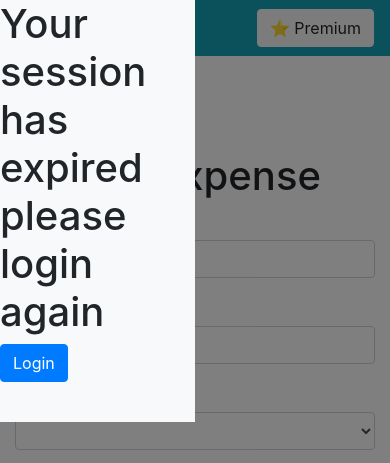
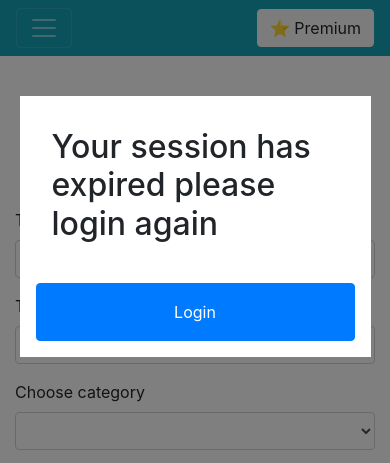
Before and after one commit to shubham-369/expenseApp, a website: page public/index.html in a window 390 px wide. Shown: the top 463 px of the page. Drawn offline with nearby package versions, Linux system fonts and the light colour scheme; no server answers.

Commit message:
login ui fix

```diff
--- a/public/css/expense.css
+++ b/public/css/expense.css
@@ -52,6 +52,23 @@
 .overlay-open{
     overflow: hidden;
 }
+.overlay div{
+    width: 30%;
+    background: white;
+    display: flex;
+    flex-direction: column;
+    gap: 1rem;
+    padding: 1rem;
+    margin: 6rem auto;
+}
+@media (max-width: 767px) {
+    .overlay div {
+      min-width: 90%;
+    }
+  }
+.overlay div > *{
+    padding: 1rem;
+}
 #rows{
     display: inline;
     width: 4rem;
--- a/public/index.html
+++ b/public/index.html
@@ -43,8 +43,8 @@
       </nav>
 
     <div class="overlay">
-      <div class="bg-light w-50 h-50">
-        <h1>Your session has expired please login again</h1>
+      <div>
+        <h2>Your session has expired please login again</h2>
         <a class="btn btn-primary" href="./login.html">Login</a>
       </div>
     </div>
--- a/util/jwt.js
+++ b/util/jwt.js
@@ -1,7 +1,6 @@
 const jwt = require('jsonwebtoken');
-const crypto = require('crypto');
 
-const secretKey = process.env.JWT_SECRET_KEY || crypto.randomBytes(32).toString('hex');
+const secretKey = process.env.JWT_SECRET_KEY;
 function generateToken(user){
     return jwt.sign(
         {
```
Also changed, not shown: app.js (+2 -14 lines).
